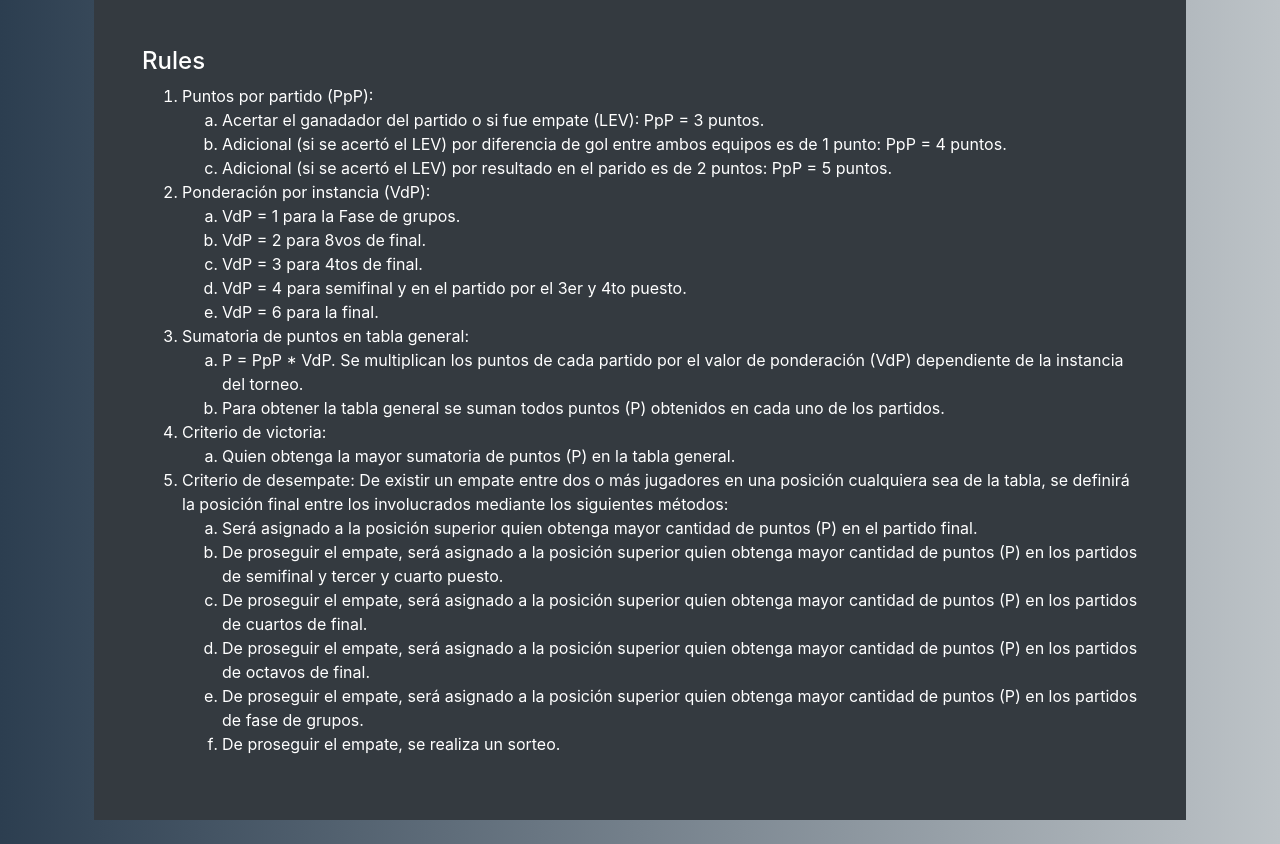
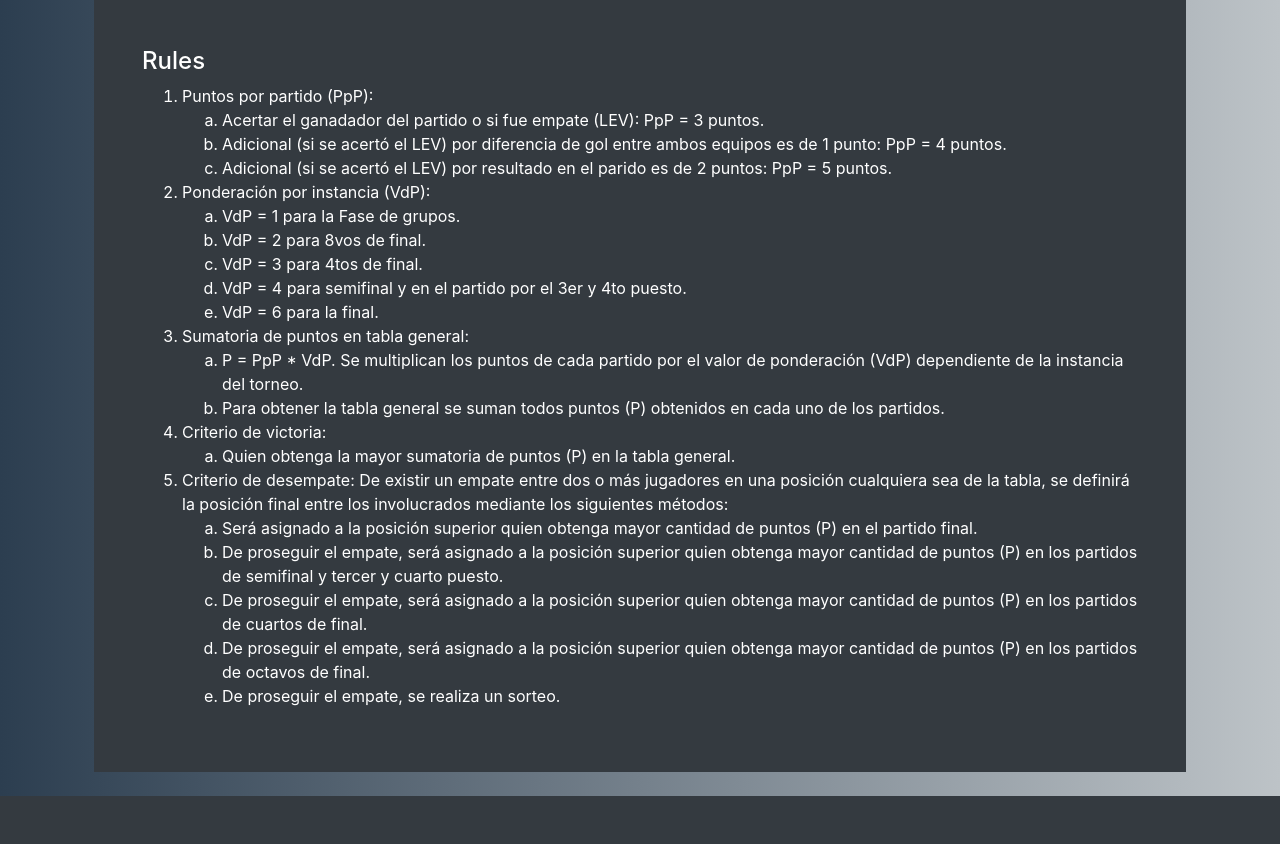
Before and after one commit to cmaffrand/ppweb, a Flask app: page /rules in a window 1280 px wide. Shown: the part 97-941 px from the top of the page. After the commit the page ends 893 px from the top, so only its background shows below. Run offline with Flask 2, Linux system fonts and the light colour scheme; the visitor is signed in with stand-in values (Sample User, id 1); data comes from the database, SQL or seed files in the repository; some libraries are stand-ins or nearby versions.

Commit message:
Deletes redundant rule in undraw criteria

```diff
--- a/src/website/templates/rules.html
+++ b/src/website/templates/rules.html
@@ -68,10 +68,6 @@
         obtenga mayor cantidad de puntos (P) en los partidos de octavos de
         final.
       </li>
-      <li>
-        De proseguir el empate, será asignado a la posición superior quien
-        obtenga mayor cantidad de puntos (P) en los partidos de fase de grupos.
-      </li>
       <li>De proseguir el empate, se realiza un sorteo.</li>
     </ol>
   </ol>
```
